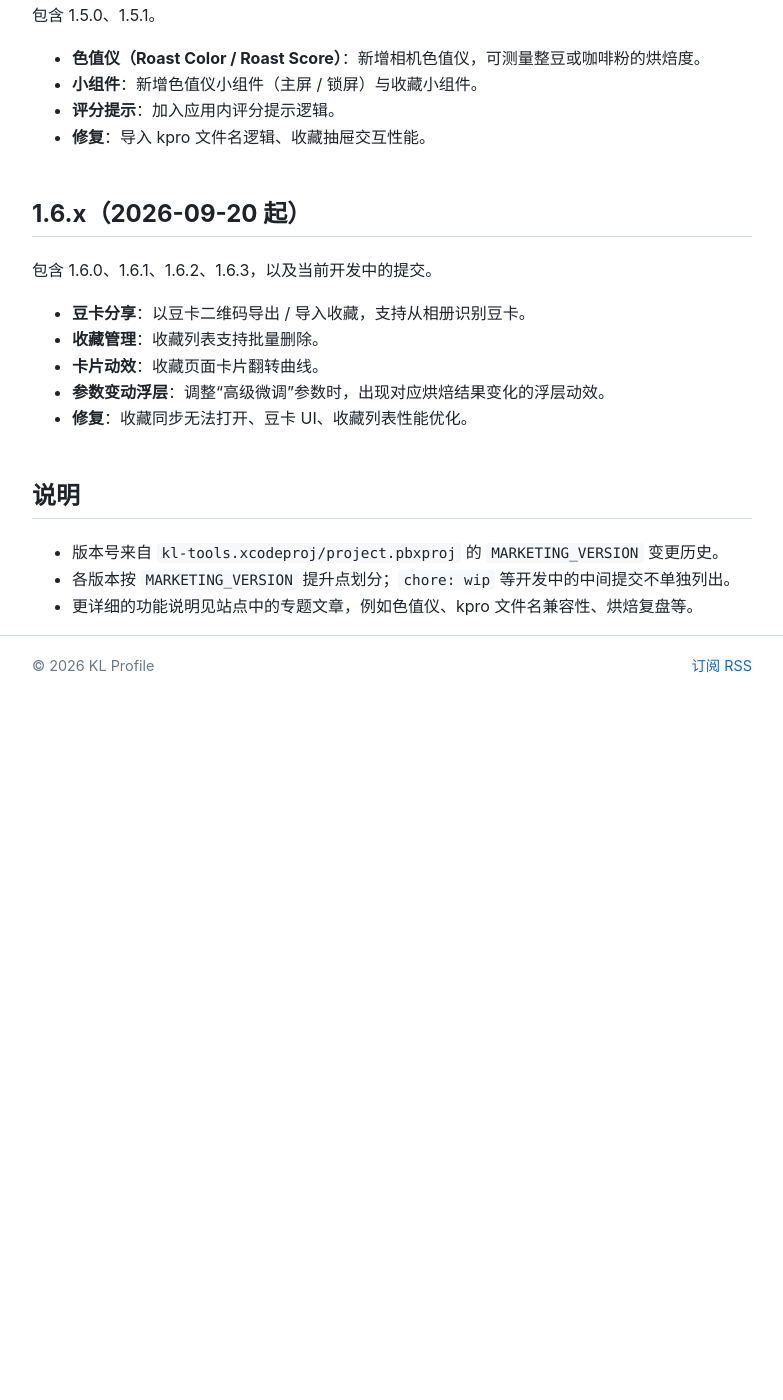
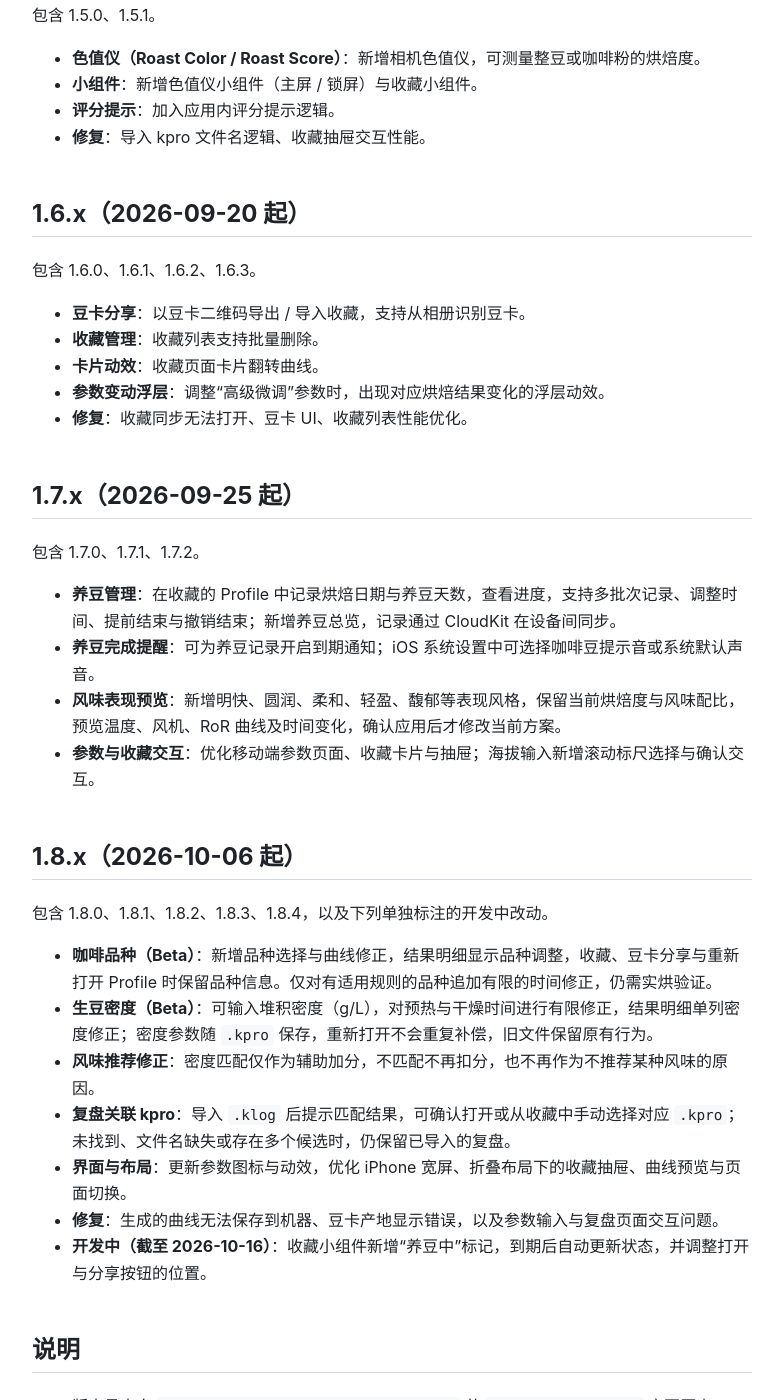
Before and after one commit to yuhongda/kl-tools-doc, a Jekyll site: the page built from reference/release-notes.md, in a window 1280 px wide and 1400 px high, scrolled down 1221 px. Shown: the whole window, without its empty margins (248-1031 px from the left). Built offline with Jekyll 4.4.1, drawn with Linux system fonts in a browser that asks for light colours; before the commit the page ends 1917 px from its top, so only the background shows below that; some of the changed text lies outside the part shown.

Commit message:
chore: release notes

```diff
--- a/reference/release-notes.md
+++ b/reference/release-notes.md
@@ -4,7 +4,7 @@ title: KL Profile 版本更新汇总
 permalink: /reference/release-notes/
 ---
 
-本文汇总 kl-tools（KL Profile）自 **1.1.1** 之后各版本的更新内容，按大版本（功能版本）组织，补丁版本并入所属大版本。版本号取自 Xcode 工程的 `MARKETING_VERSION` 变更历史；1.1.1 发布于 2026-08-23，当前版本为 1.6.3。
+本文汇总 kl-tools（KL Profile）自 **1.1.1** 之后各版本的更新内容，按大版本（功能版本）组织，补丁版本并入所属大版本。版本号取自 Xcode 工程的 `MARKETING_VERSION` 变更历史；1.1.1 发布于 2026-08-23，截至 2026-10-16，当前工程版本为 **1.8.4**。下文另行标注版本号提升后的开发中改动。
 
 ## 1.2.x（2026-08-27 起）
 
@@ -54,8 +54,30 @@ permalink: /reference/release-notes/
 - **参数变动浮层**：调整“高级微调”参数时，出现对应烘焙结果变化的浮层动效。
 - **修复**：收藏同步无法打开、豆卡 UI、收藏列表性能优化。
 
+## 1.7.x（2026-09-25 起）
+
+包含 1.7.0、1.7.1、1.7.2。
+
+- **养豆管理**：在收藏的 Profile 中记录烘焙日期与养豆天数，查看进度，支持多批次记录、调整时间、提前结束与撤销结束；新增养豆总览，记录通过 CloudKit 在设备间同步。
+- **养豆完成提醒**：可为养豆记录开启到期通知；iOS 系统设置中可选择咖啡豆提示音或系统默认声音。
+- **风味表现预览**：新增明快、圆润、柔和、轻盈、馥郁等表现风格，保留当前烘焙度与风味配比，预览温度、风机、RoR 曲线及时间变化，确认应用后才修改当前方案。
+- **参数与收藏交互**：优化移动端参数页面、收藏卡片与抽屉；海拔输入新增滚动标尺选择与确认交互。
+
+## 1.8.x（2026-10-06 起）
+
+包含 1.8.0、1.8.1、1.8.2、1.8.3、1.8.4，以及下列单独标注的开发中改动。
+
+- **咖啡品种（Beta）**：新增品种选择与曲线修正，结果明细显示品种调整，收藏、豆卡分享与重新打开 Profile 时保留品种信息。仅对有适用规则的品种追加有限的时间修正，仍需实烘验证。
+- **生豆密度（Beta）**：可输入堆积密度（g/L），对预热与干燥时间进行有限修正，结果明细单列密度修正；密度参数随 `.kpro` 保存，重新打开不会重复补偿，旧文件保留原有行为。
+- **风味推荐修正**：密度匹配仅作为辅助加分，不匹配不再扣分，也不再作为不推荐某种风味的原因。
+- **复盘关联 kpro**：导入 `.klog` 后提示匹配结果，可确认打开或从收藏中手动选择对应 `.kpro`；未找到、文件名缺失或存在多个候选时，仍保留已导入的复盘。
+- **界面与布局**：更新参数图标与动效，优化 iPhone 宽屏、折叠布局下的收藏抽屉、曲线预览与页面切换。
+- **修复**：生成的曲线无法保存到机器、豆卡产地显示错误，以及参数输入与复盘页面交互问题。
+- **开发中（截至 2026-10-16）**：收藏小组件新增“养豆中”标记，到期后自动更新状态，并调整打开与分享按钮的位置。
+
 ## 说明
 
 - 版本号来自 `kl-tools.xcodeproj/project.pbxproj` 的 `MARKETING_VERSION` 变更历史。
 - 各版本按 `MARKETING_VERSION` 提升点划分；`chore: wip` 等开发中的中间提交不单独列出。
+- 工程版本号及提交日期不代表 App Store 实际上架日期；开发中条目不表示已发布。
 - 更详细的功能说明见站点中的专题文章，例如色值仪、kpro 文件名兼容性、烘焙复盘等。
```
Also changed, not shown: other parts of reference/release-notes.md (+1 -1 lines), 1 other file.
